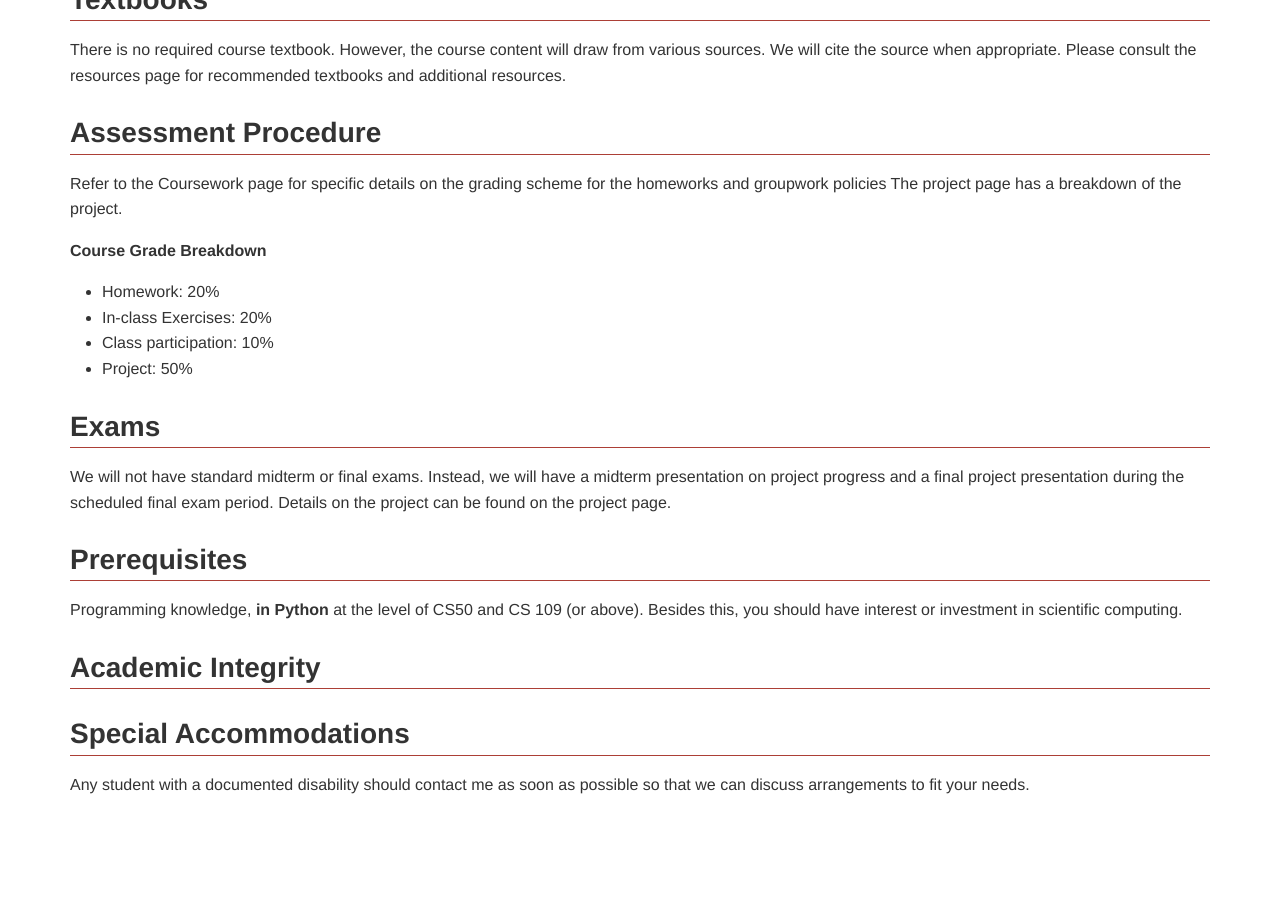
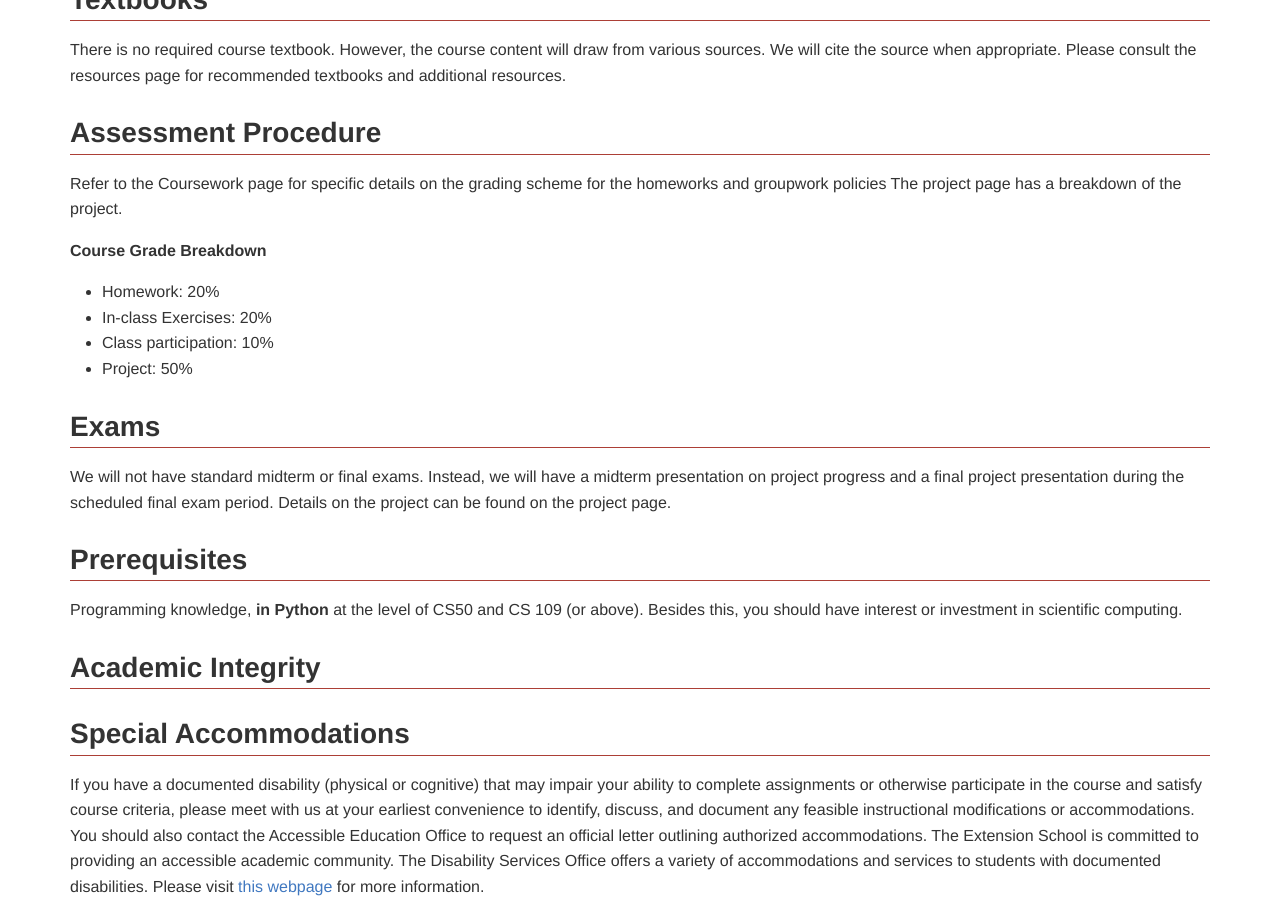
Before and after one commit to xuwd11/cs207_Weidong_Xu, a Jekyll site: the page built from syllabus.md, in a window 1280 px wide and 900 px high, scrolled down 1210 px. Built offline with Jekyll 4.4.1, drawn with Linux system fonts in a browser that asks for light colours; nearby versions of some CDN libraries; before the commit the page ends 2007 px from its top, so only the background shows below that.

Commit message:
Updates to special accommodations section.

```diff
--- a/syllabus.md
+++ b/syllabus.md
@@ -82,5 +82,11 @@ have interest or investment in scientific computing.
 
 ## Special Accommodations
 
-Any student with a documented disability should contact me as soon as possible so that we can discuss arrangements
-to fit your needs.
+If you have a documented disability (physical or cognitive) that may impair your ability to complete assignments
+or otherwise participate in the course and satisfy course criteria, please meet with us at your earliest convenience
+to identify, discuss, and document any feasible instructional modifications or accommodations. You should also
+contact the Accessible Education Office to request an official letter outlining authorized accommodations. The
+Extension School is committed to providing an accessible academic community. The Disability Services Office offers
+a variety of accommodations and services to students with documented disabilities. Please visit
+[this webpage](www.extension.harvard.edu/resources-policies/resources/disability-services-accessibility) for more
+information.
```
